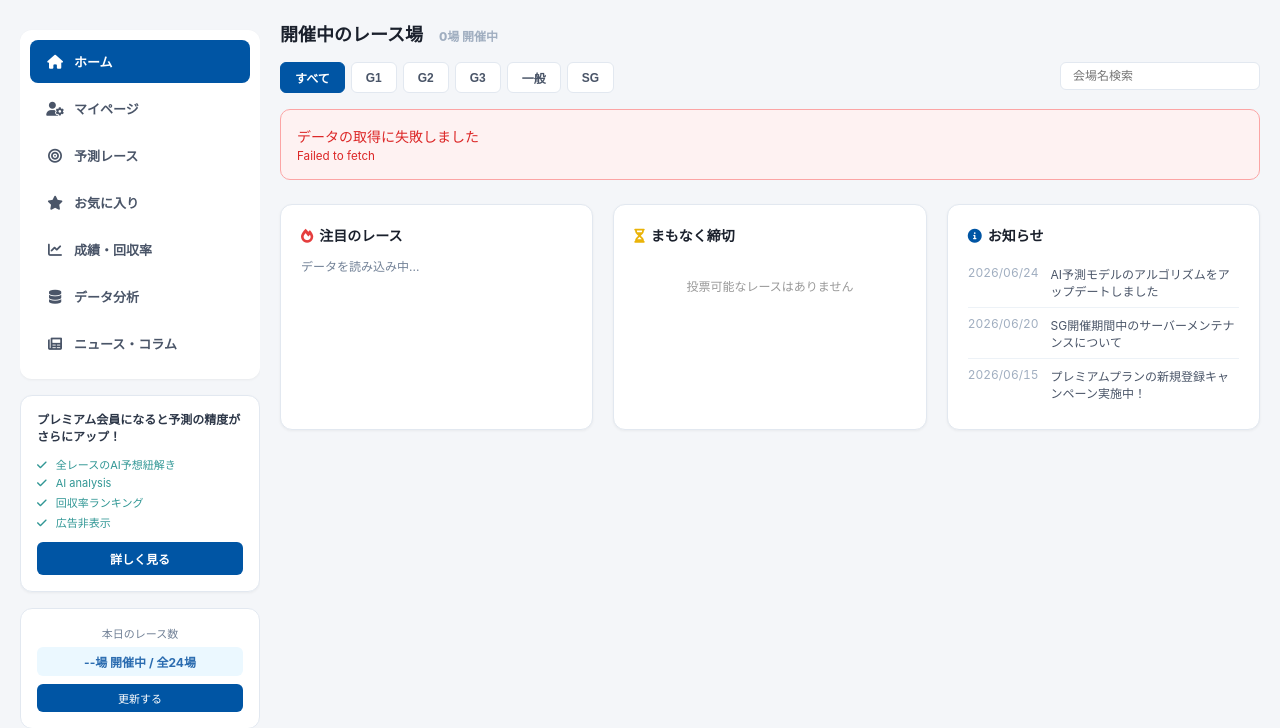
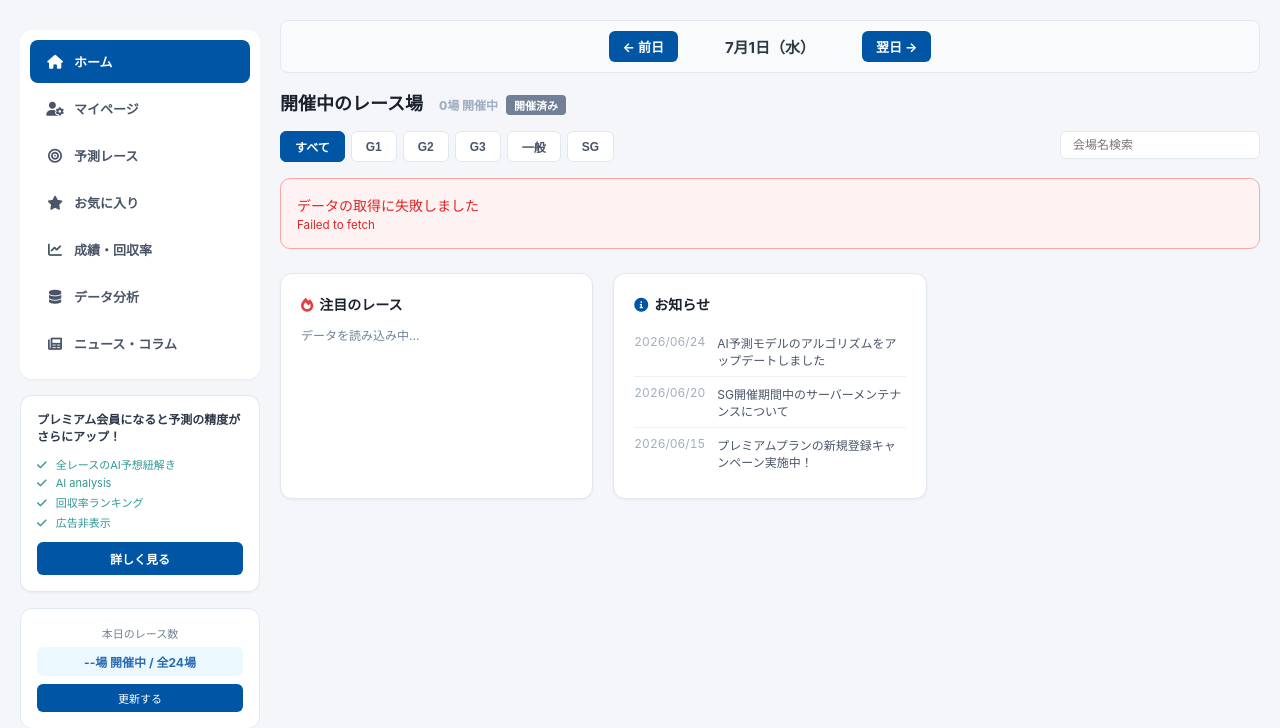
Before and after one commit to faeabhgafaafae/teiou, a PHP site: page /index.php?date=2026-07-01 in a window 1280 px wide. Shown: the part 69-797 px from the top of the page. Run offline with PHP 8.4, Linux system fonts and the light colour scheme.

Commit message:
feat: トップページに日付ナビゲーションを追加
- index.php: ?date=パラメータで日付を制御するPHP処理を追加
- 前日/翌日ボタンと現在日付表示のナビUIを追加（翌日は今日以降グレーアウト）
- 過去日付では「開催済み」バッジを表示、まもなく締切セクションを非表示
- PAGE_DATEグローバル変数をapp.js/home-races.jsへ渡す
- home-races.js: URLパラメータの日付を使用し、当日以外は締切APIをスキップ

Co-Authored-By: Claude Sonnet 4.6 <noreply@anthropic.com>

```diff
--- a/home-races.js
+++ b/home-races.js
@@ -1,6 +1,9 @@
 (function() {
   var VENUES = ['桐生','戸田','江戸川','平和島','多摩川','浜名湖','蒲郡','常滑','津','三国','琵琶湖','住之江','尼崎','鳴門','高松','丸亀','児島','宮島','徳山','下関','若松','芦屋','福岡','唐津','大村'];
-  var date = new Date().getFullYear() + '-' + String(new Date().getMonth()+1).padStart(2,'0') + '-' + String(new Date().getDate()).padStart(2,'0');
+  var _now = new Date();
+  var today = _now.getFullYear() + '-' + String(_now.getMonth()+1).padStart(2,'0') + '-' + String(_now.getDate()).padStart(2,'0');
+  var date = (window.PAGE_DATE && window.PAGE_DATE <= today) ? window.PAGE_DATE : today;
+  var isToday = (date === today);
   var API_HOST = 'https://2410049.moo.jp';
 
   function getDiffMs(scheduledTime) {
@@ -51,7 +54,6 @@
       var data = await res.json();
       if (!data.predictions) return;
 
-      // 🌟 アロー関数を function 構文に修正
       var sorted = data.predictions.sort(function(a, b) {
         return a.lane - b.lane;
       });
@@ -59,7 +61,6 @@
       var pBox = document.getElementById('urg-p-' + venue + '-' + raceNo);
       if (pBox) {
         pBox.innerHTML = '';
-        // 🌟 forEach内も安全な通常構文に修正
         sorted.forEach(function(p) {
           var name = p.name.replace(/[\s ]+/g, '').substring(0,3);
           pBox.innerHTML += '<span class="urgent-player-dot"><span class="w-dot wd-' + p.lane + '"></span>' + name + '</span>';
@@ -71,6 +72,8 @@
   async function init() {
     var container = document.getElementById('urgentRaceList');
     if (!container) return;
+    if (!isToday) return;
+
     var allRaces = [];
 
     await Promise.all(VENUES.map(async function(v) {
@@ -88,7 +91,6 @@
       } catch(e){}
     }));
 
-    // 🌟 締切ソート部分も安全な function 構文に修正
     var active = allRaces.filter(function(r) {
       return getDiffMs(r.scheduled_time) > 0;
     }).sort(function(a, b) {
@@ -110,6 +112,7 @@
   }
 
   window.addEventListener('DOMContentLoaded', function() {
+    if (!isToday) return;
     init();
     setInterval(init, 60000);
   });
--- a/index.php
+++ b/index.php
@@ -1,3 +1,19 @@
+<?php
+$today = date('Y-m-d');
+$rawDate = isset($_GET['date']) ? trim($_GET['date']) : $today;
+if (!preg_match('/^\d{4}-\d{2}-\d{2}$/', $rawDate) || $rawDate > $today) {
+    $pageDate = $today;
+} else {
+    $pageDate = $rawDate;
+}
+$isPast = ($pageDate < $today);
+$prevDate = date('Y-m-d', strtotime($pageDate . ' -1 day'));
+$nextDate = date('Y-m-d', strtotime($pageDate . ' +1 day'));
+$nextDisabled = ($nextDate > $today);
+$weekDays = array('日', '月', '火', '水', '木', '金', '土');
+$displayDate = date('n月j日', strtotime($pageDate)) . '（' . $weekDays[date('w', strtotime($pageDate))] . '）';
+if ($pageDate === $today) { $displayDate = '今日・' . $displayDate; }
+?>
 <!DOCTYPE html>
 <html lang="ja">
 <head>
@@ -83,6 +99,54 @@
       .bottom-row { display: grid; grid-template-columns: repeat(3, 1fr); gap: 20px; }
       .bottom-card { margin-bottom: 0 !important; }
     }
+
+    /* 日付ナビゲーション */
+    .date-nav {
+      display: flex;
+      align-items: center;
+      justify-content: center;
+      gap: 12px;
+      margin-bottom: 16px;
+      padding: 10px 16px;
+      background: var(--card-bg, #f8fafc);
+      border: 1px solid var(--border-color, #e2e8f0);
+      border-radius: 8px;
+    }
+    .date-nav-btn {
+      display: inline-flex;
+      align-items: center;
+      padding: 6px 14px;
+      background: #0055a4;
+      color: #fff;
+      border-radius: 6px;
+      text-decoration: none;
+      font-size: 13px;
+      font-weight: bold;
+    }
+    .date-nav-btn.disabled {
+      background: #e2e8f0;
+      color: #a0aec0;
+      cursor: not-allowed;
+      pointer-events: none;
+    }
+    .date-nav-label {
+      font-size: 15px;
+      font-weight: bold;
+      color: var(--text-main, #2d3748);
+      min-width: 160px;
+      text-align: center;
+    }
+    .badge-past {
+      display: inline-block;
+      background: #718096;
+      color: #fff;
+      font-size: 11px;
+      font-weight: bold;
+      padding: 2px 8px;
+      border-radius: 4px;
+      margin-left: 8px;
+      vertical-align: middle;
+    }
   </style>
 </head>
 <body>
@@ -137,8 +201,18 @@
           <div class="venue-grid" id="favoriteVenueGrid"></div>
         </section>
 
+        <div class="date-nav">
+          <a class="date-nav-btn" href="?date=<?php echo $prevDate; ?>">&#8592; 前日</a>
+          <span class="date-nav-label"><?php echo htmlspecialchars($displayDate, ENT_QUOTES, 'UTF-8'); ?></span>
+          <?php if ($nextDisabled): ?>
+            <span class="date-nav-btn disabled">翌日 &#8594;</span>
+          <?php else: ?>
+            <a class="date-nav-btn" href="?date=<?php echo $nextDate; ?>">翌日 &#8594;</a>
+          <?php endif; ?>
+        </div>
+
         <div class="section-header">
-          <h2 class="section-title">開催中のレース場 <span class="venue-count" id="venueCount">0場 開催中</span></h2>
+          <h2 class="section-title">開催中のレース場 <span class="venue-count" id="venueCount">0場 開催中</span><?php if ($isPast): ?><span class="badge-past">開催済み</span><?php endif; ?></h2>
         </div>
 
         <div class="filter-bar">
@@ -170,7 +244,7 @@
             </div>
           </div>
 
-          <div class="bottom-card">
+          <div class="bottom-card"<?php if ($isPast): ?> style="display:none;"<?php endif; ?>>
             <h3><i class="fas fa-hourglass-half" style="color: #eab308;"></i>まもなく締切</h3>
             <div id="urgentRaceList">
               <div style="text-align:center; color:#999; font-size:12px; padding:20px 0;">レースを集計中...</div>
@@ -196,6 +270,7 @@
     </main>
   </div>
 
+  <script>var PAGE_DATE = '<?php echo htmlspecialchars($pageDate, ENT_QUOTES, 'UTF-8'); ?>';</script>
   <script src="app.js"></script>
   <script src="home-races.js" defer></script>
 </body>
```
